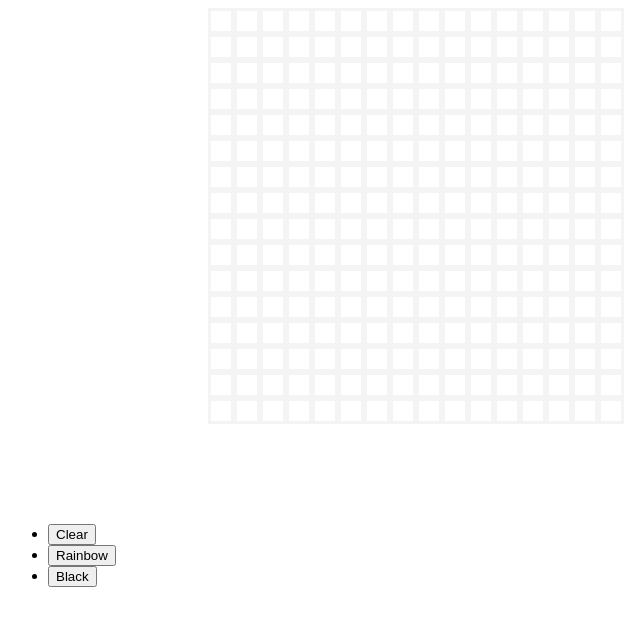
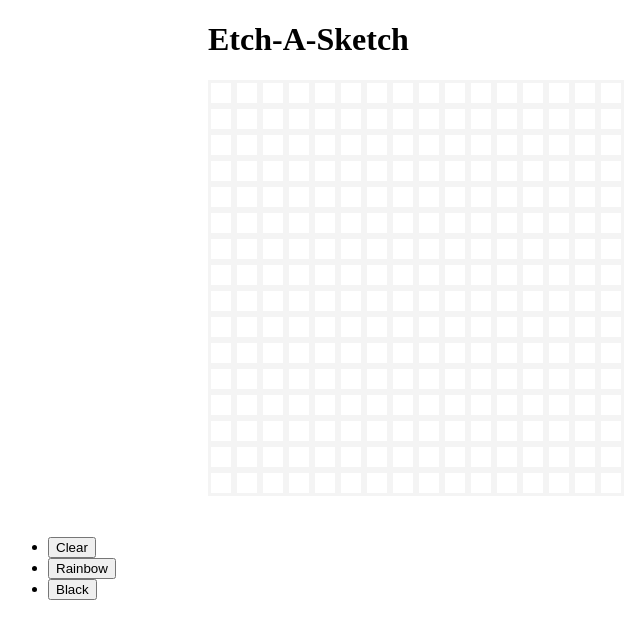
Before and after one commit to tchen94/Etch-a-sketch, a plain HTML site: page index.html in a window 1280 px wide. Shown: the whole page, without its empty margins (0-640 px from the left). Drawn offline with Linux system fonts and the light colour scheme.

Commit message:
Included header for HTML

```diff
--- a/index.html
+++ b/index.html
@@ -6,7 +6,9 @@
     <title>Etch-A-Sketch!</title>
 </head>
 <body>
-    <div id="container"></div>
+    <div id="container">
+        <h1>Etch-A-Sketch</h1>
+    </div>
     <script src="etch.js"></script>
 </body>
 </html>
```
